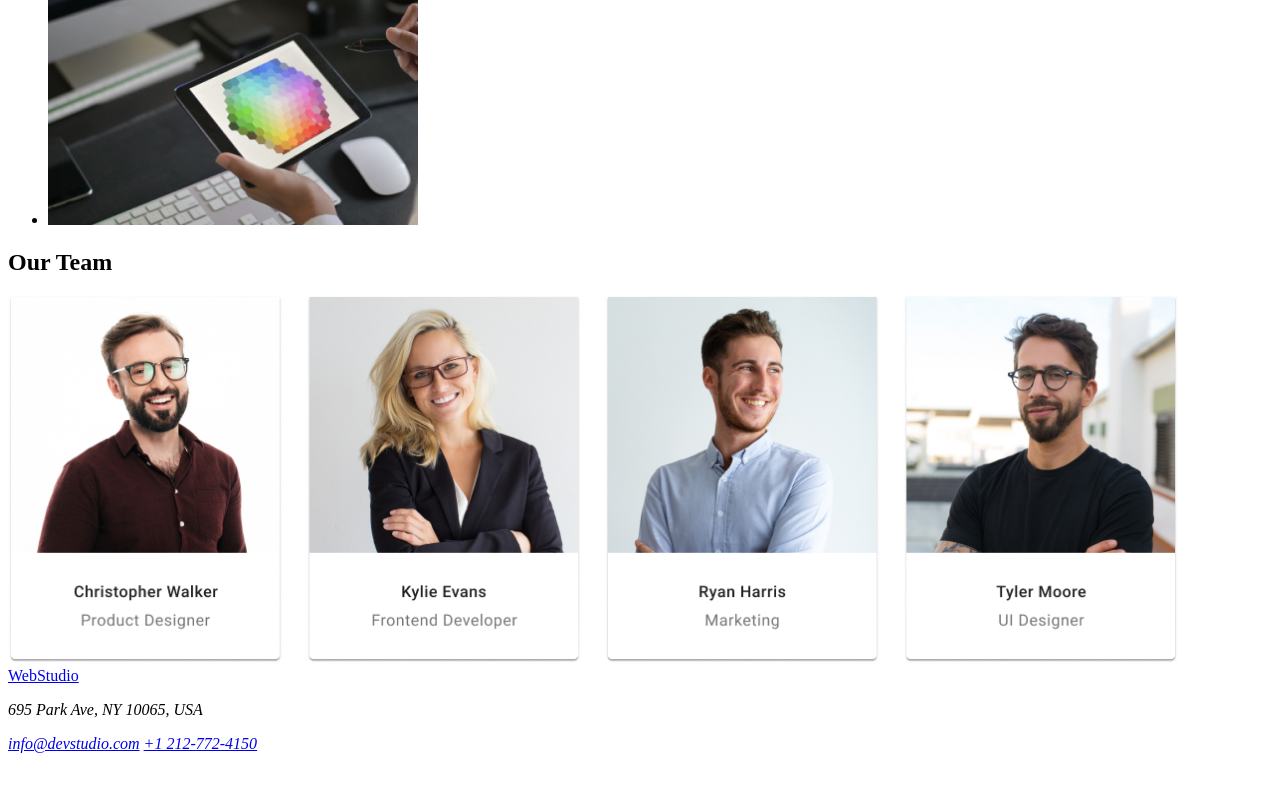
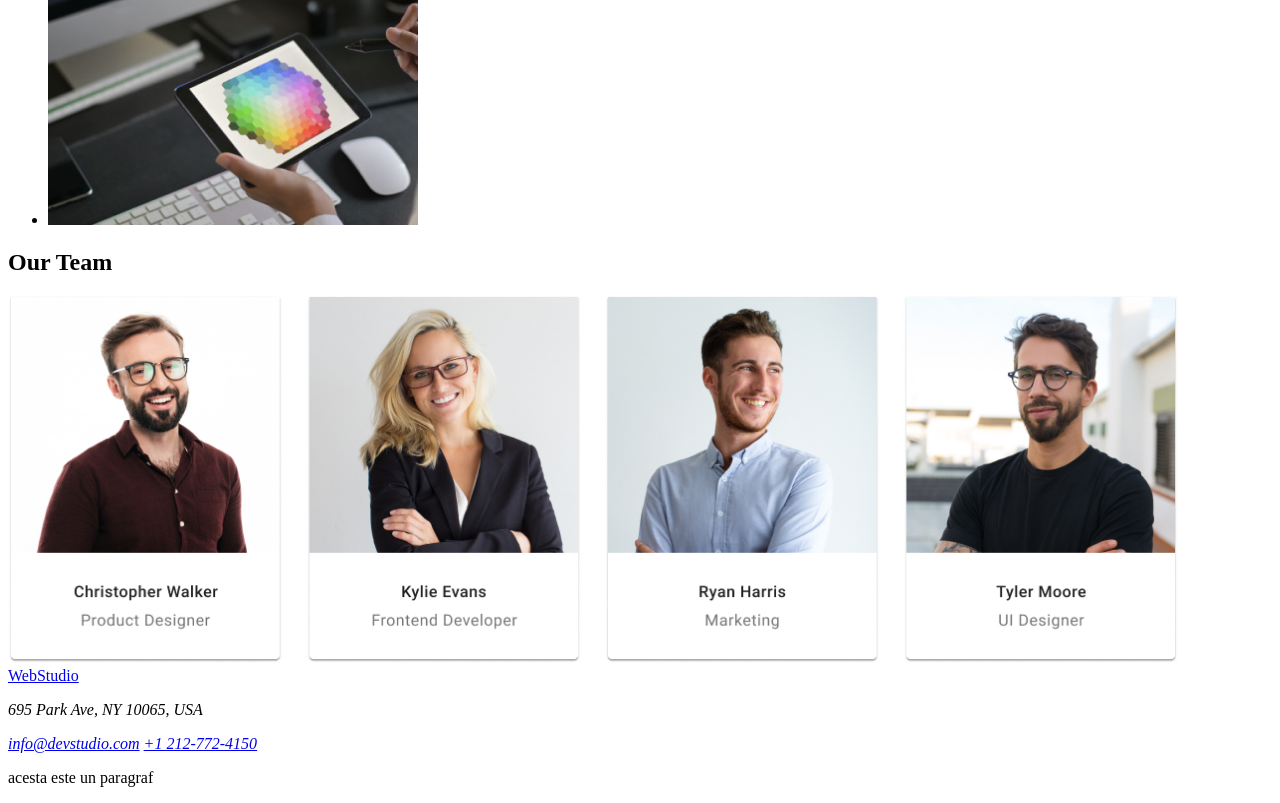
Before and after one commit to ralucab300/goit-markup-hw-01, a plain HTML site: page index.html in a window 1280 px wide. Shown: the part 1216-2019 px from the top of the page. Before the commit the page ends 1977 px from the top, so only its background shows below. Drawn offline with Linux system fonts and the light colour scheme.

Commit message:
Update index.html

```diff
--- a/index.html
+++ b/index.html
@@ -105,4 +105,5 @@
       </address>
     </footer>
   </body>
+   <p>acesta este un paragraf</p>
 </html>
```
